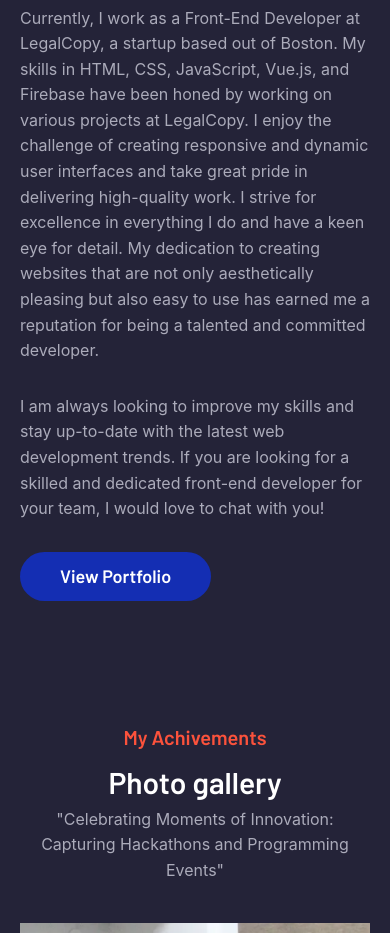
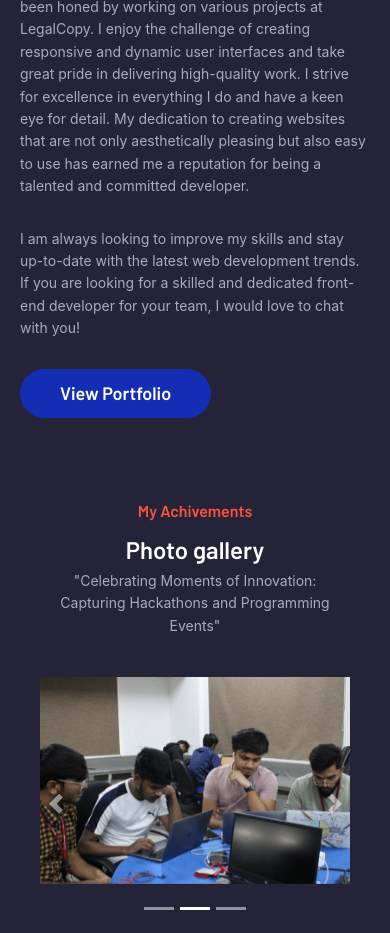
Before and after one commit to mfaraazahmed/portfolio, a plain HTML site: page index.html in a window 390 px wide. Shown: the part 1693-2626 px from the top of the page. Drawn offline with nearby package versions, Linux system fonts and the light colour scheme.

Commit message:
made the photos section responsive

```diff
--- a/assets/css/style.css
+++ b/assets/css/style.css
@@ -1074,3 +1074,78 @@ textarea.contact-input {
   border-radius: 10px;
   opacity: 0.9;
 }
+
+/* CSS for mobile view using media queries */
+@media only screen and (max-width: 767px) {
+  /* Adjust section layout for mobile devices */
+
+  .section.achivements {
+    /* Add your mobile-specific styles here */
+    /* For example, adjust padding or margin */
+    padding: 20px;
+  }
+
+  .section-subtitle {
+    /* Modify section subtitle styles for mobile */
+    /* For example, change font size or alignment */
+    font-size: 16px;
+    text-align: center;
+  }
+
+  .h2.section-title {
+    /* Modify section title styles for mobile */
+    /* For example, change font size or alignment */
+    font-size: 24px;
+    text-align: center;
+  }
+
+  .section-text {
+    /* Modify section text styles for mobile */
+    /* For example, change font size or alignment */
+    font-size: 14px;
+    text-align: center;
+  }
+
+  #carouselExampleCaptions {
+    /* Adjust carousel styles for mobile */
+    /* For example, change width or height */
+    width: 100%;
+    height: auto;
+  }
+
+  .carousel-item img {
+    /* Modify carousel item image styles for mobile */
+    /* For example, adjust width or height */
+    width: 100%;
+    height: auto;
+  }
+
+  .carousel-caption {
+    /* Modify carousel caption styles for mobile */
+    /* For example, change font size or alignment */
+    font-size: 14px;
+    text-align: center;
+    background: rgba(0, 0, 0, 0.5); /* Add a semi-transparent background */
+    padding: 10px; /* Add padding for better visibility */
+  }
+
+  .carousel-control-prev,
+  .carousel-control-next {
+    /* Modify carousel control button styles for mobile */
+    /* For example, adjust size or position */
+    width: 10%;
+    top: 50%;
+    transform: translateY(-50%);
+  }
+
+  .carousel-inner{
+    height: 30vh;
+    width: auto;
+  }
+
+  .carousel-inner img{
+    object-fit: cover;
+    height: 100% !important;
+    width: auto;
+  }
+}
```
